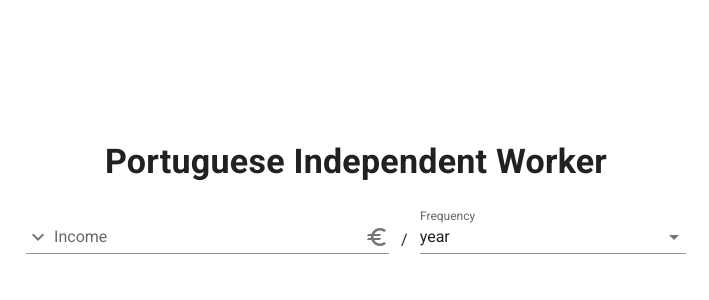
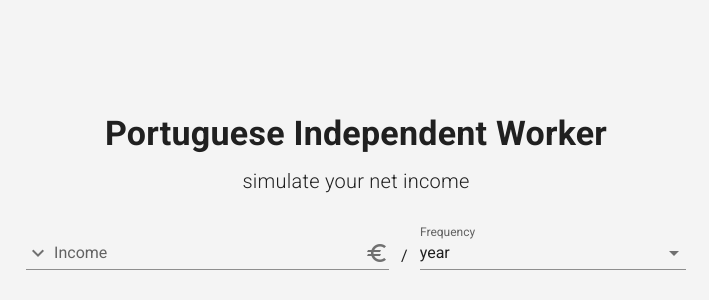
Before and after one commit to franciscobmacedo/remotefreelancept, a Vue app: page / in a window 1280 px wide. Shown: the part 186-486 px from the top of the page, without its empty margins (284-993 px from the left). Built offline with nearby package versions, Linux system fonts and the light colour scheme.

Commit message:
improve app display and title

```diff
--- a/src/App.vue
+++ b/src/App.vue
@@ -3,9 +3,18 @@
     <v-main>
       <v-container :fill-height="validateCount < 1">
         <v-row align="center" justify="center">
-          <v-col>
-            <div class="text-center display-1 font-weight-bold mb-3">
+          <v-col class="pt-0 mt-0">
+            <div
+              class="text-center font-weight-bold"
+              :class="valid ? 'text-h6' : 'display-1 mb-3'"
+            >
               Portuguese Independent Worker
+            </div>
+            <div
+              class="text-center text-h6 font-weight-light"
+              :class="valid ? 'text-caption' : 'text-h6 mb-3'"
+            >
+              simulate your net income
             </div>
             <Form />
           </v-col>
@@ -155,8 +164,8 @@ export default {
   },
 };
 </script>
-<style scoped>
-body {
-  background-color: #f4f4f4;
+<style >
+.v-application {
+  background-color: #f4f4f4 !important;
 }
 </style>
```
